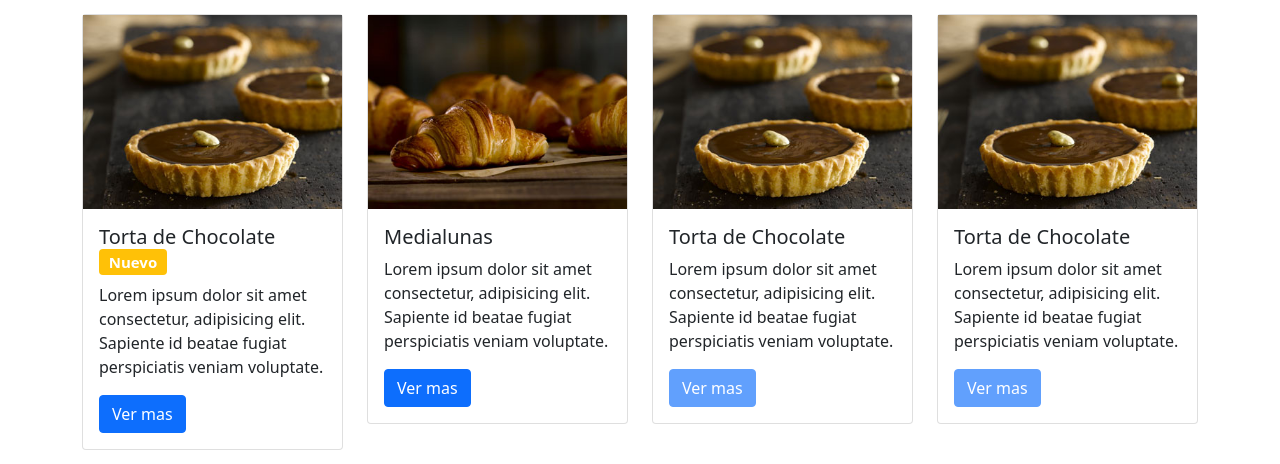
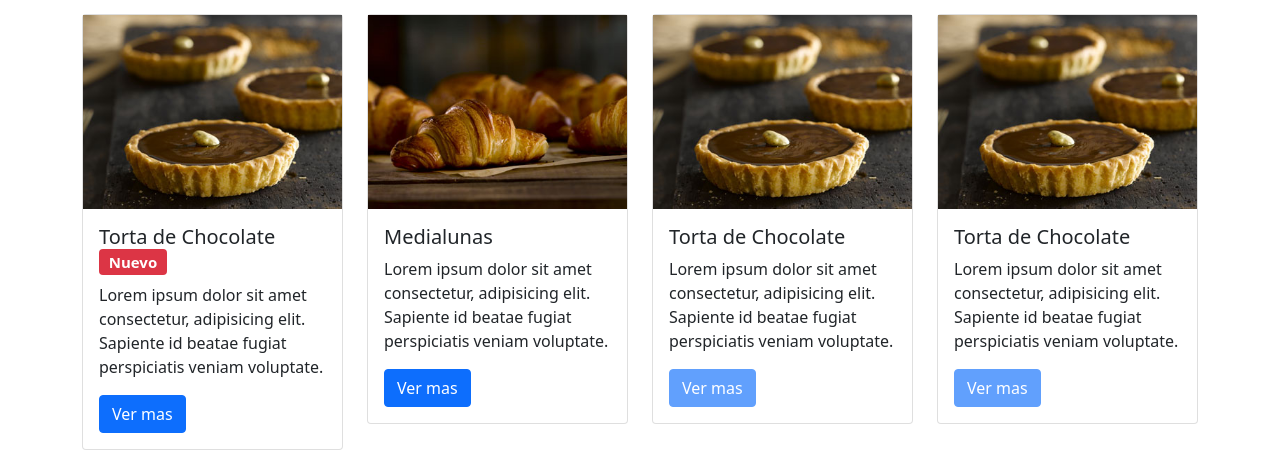
Before and after one commit to devalis03/panaderiaCocu, a plain HTML site: page pages/productos.html in a window 1280 px wide. Shown: the part 272-736 px from the top of the page. Drawn offline with Linux system fonts and the light colour scheme.

Commit message:
modifique el color de badge

```diff
--- a/pages/productos.html
+++ b/pages/productos.html
@@ -54,7 +54,7 @@
                 <div class="card">
                     <img src="../img/productos/Torta-de-chocolate_00098_portfolio.jpg" alt="torta de chocolate">
                     <div class="card-body">
-                        <h5 class="card-title">Torta de Chocolate<span class="badge bg-warning">Nuevo</span></h5>
+                        <h5 class="card-title">Torta de Chocolate<span class="badge bg-danger">Nuevo</span></h5>
                         <p class="card-text">Lorem ipsum dolor sit amet consectetur, adipisicing elit. Sapiente id beatae fugiat perspiciatis veniam voluptate.</p>
                         <button class="btn btn-primary" type="button" data-bs-toggle="modal" data-bs-target="#modalProducto">Ver mas</button>
                     </div>
```
